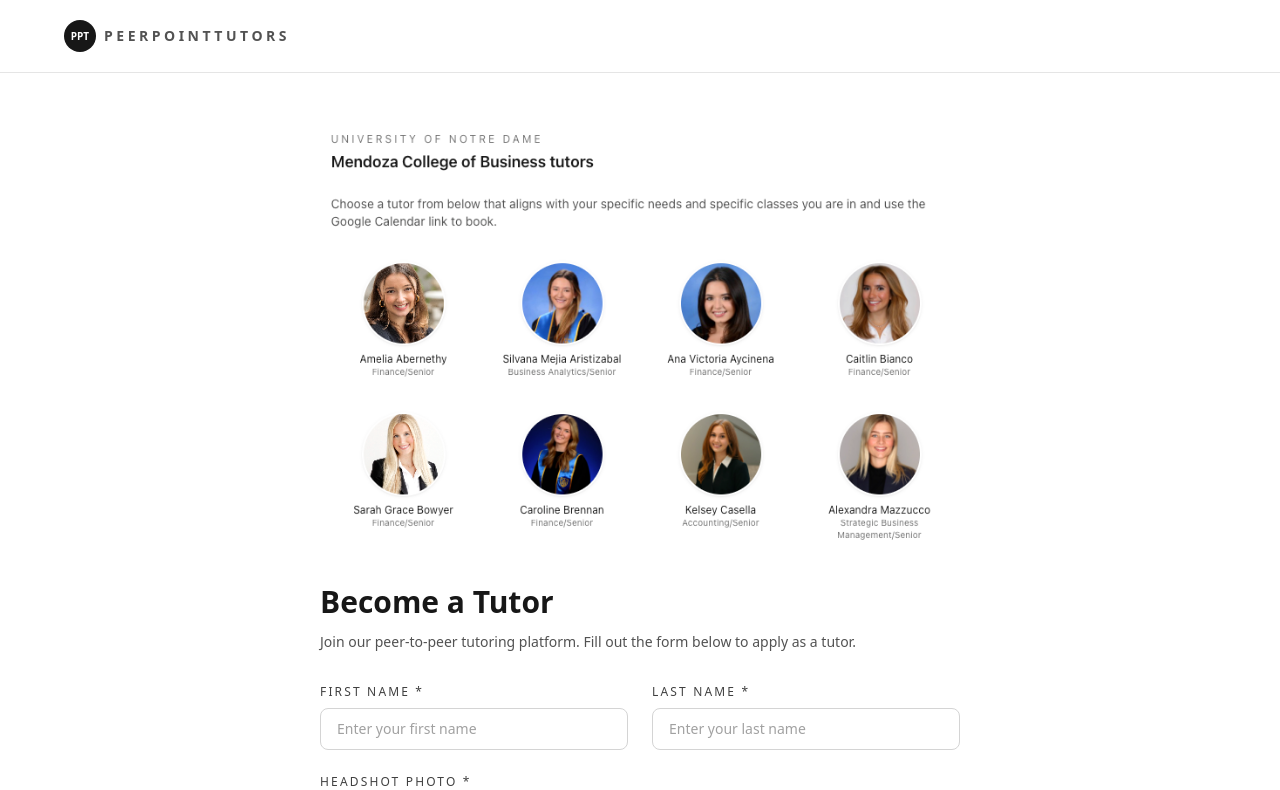
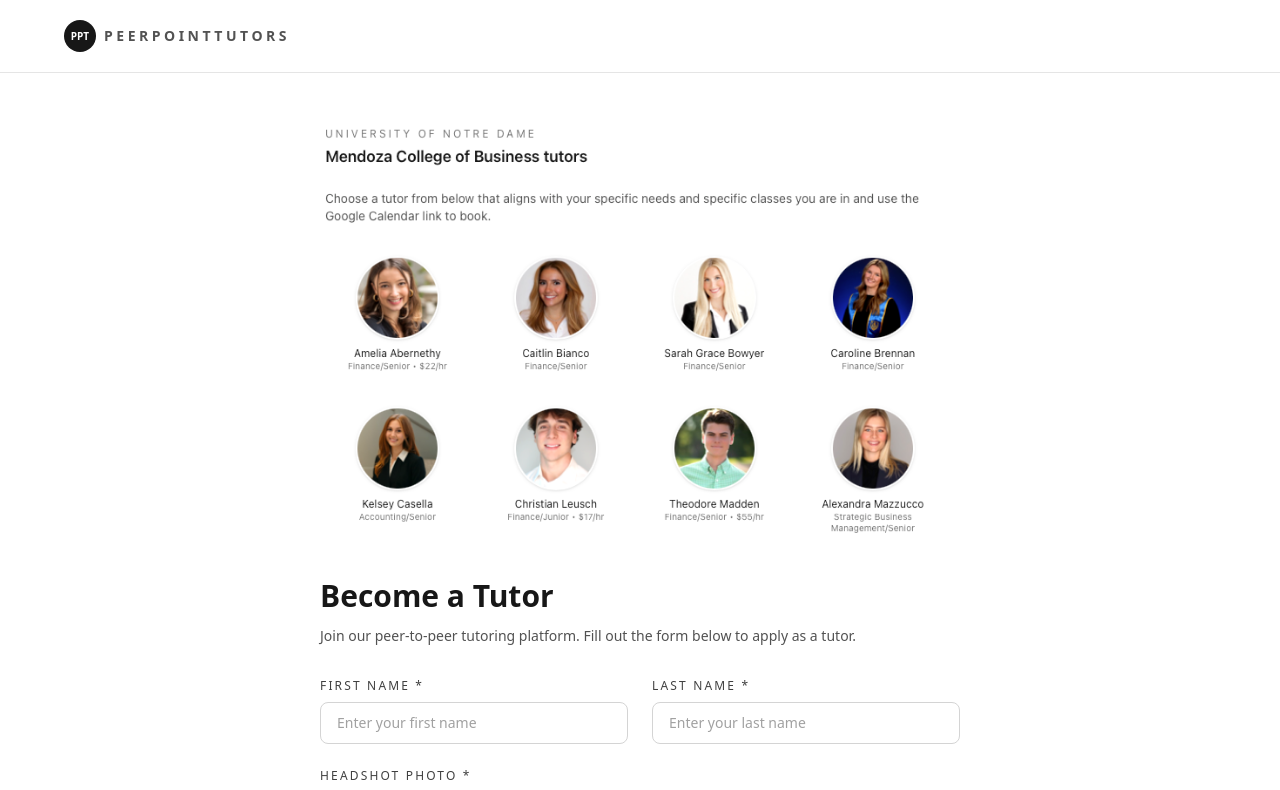
Before and after one commit to ameliaabernethy2003-lang/Peerpointtutors, a Next.js app in the folder temp-next-app/: page /tutor-signup in a window 1280 px wide. Shown: the top 790 px of the page. Built offline with nearby package versions, Linux system fonts and the light colour scheme.

Commit message:
Update form to use new header image

```diff
--- a/temp-next-app/src/app/tutor-signup/page.tsx
+++ b/temp-next-app/src/app/tutor-signup/page.tsx
@@ -122,7 +122,7 @@ export default function TutorSignupPage() {
         <div className="mb-8 flex justify-center">
           <div className="w-full max-w-2xl">
             <img
-              src="/Pictureforform.png"
+              src="/Mendoza College of Business tutors.png"
               alt="Tutor Signup"
               className="w-full h-auto rounded-lg"
             />
```
